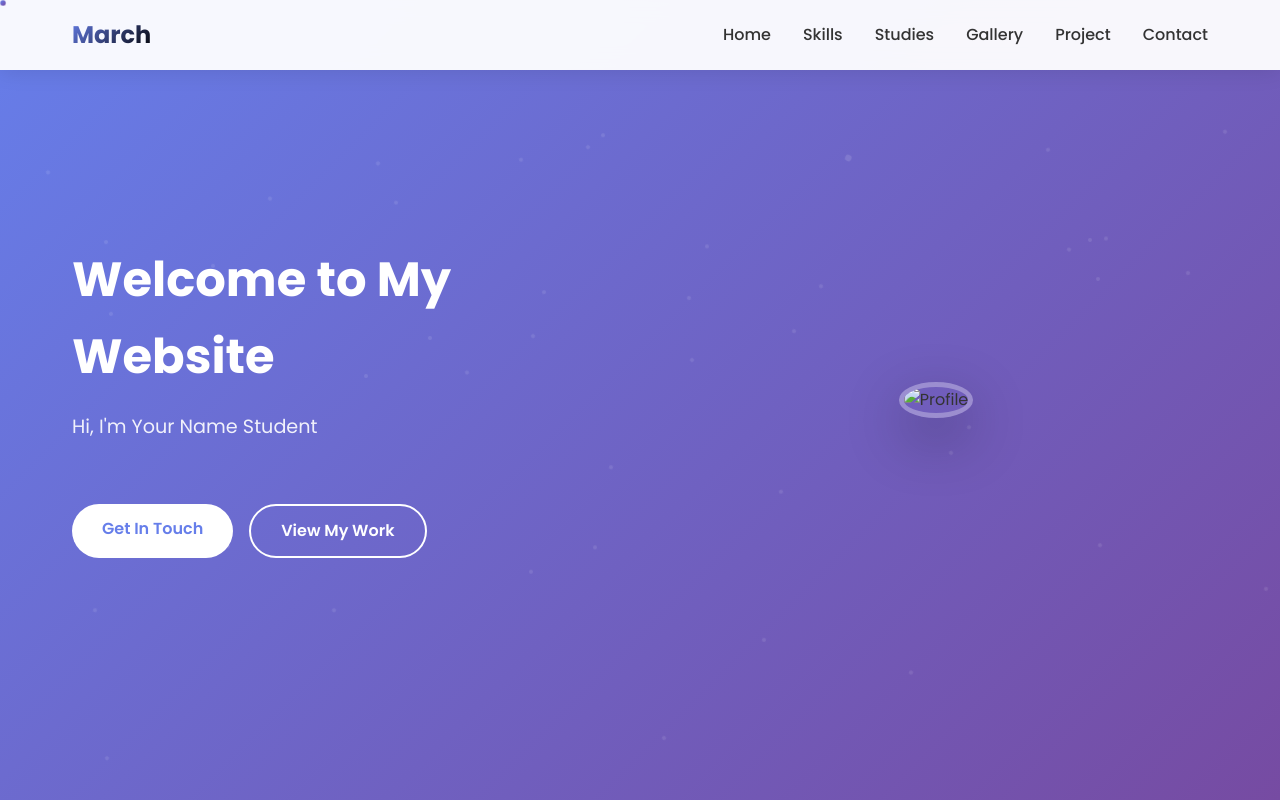
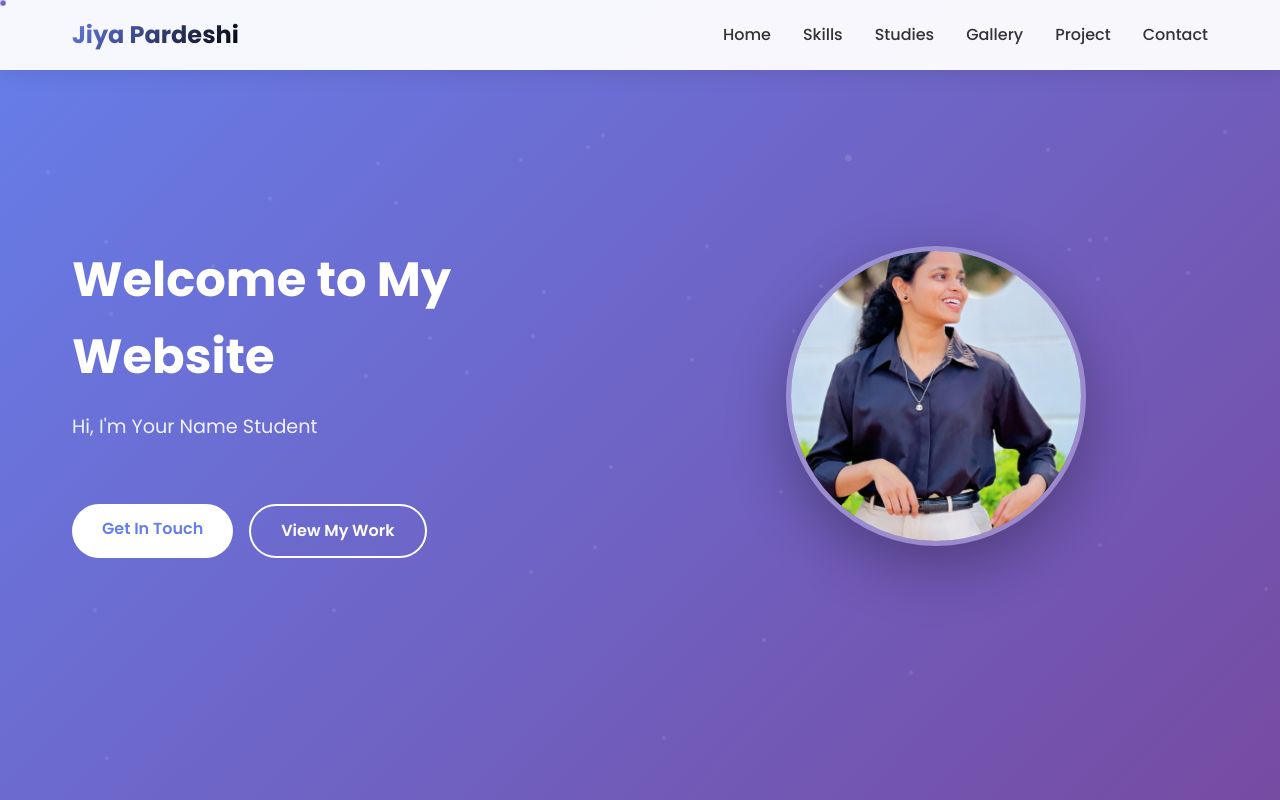
Before and after one commit to Jiya-del302/CloudPortfolio, a plain HTML site: page index.html in a window 1280 px wide. Shown: the top 800 px of the page. Drawn offline with Linux system fonts and the light colour scheme; animation ran at ten frames a second.

Commit message:
added image

```diff
--- a/index.html
+++ b/index.html
@@ -610,7 +610,7 @@
     <!-- Navigation -->
     <nav class="navbar">
         <div class="nav-container">
-            <div class="logo">March</div>
+            <div class="logo">Jiya Pardeshi</div>
             <ul class="nav-links">
                 <li><a href="#home">Home</a></li>
                 <li><a href="#skills">Skills</a></li>
@@ -637,7 +637,7 @@
                 </div>
             </div>
             <div class="hero-image">
-                <img src="/Blazer.jpg" alt="Profile" class="profile-img">
+                <img src="me.jpeg" alt="Profile" class="profile-img">
             </div>
         </div>
     </section>
```
Also changed, not shown: me.jpeg (added).
